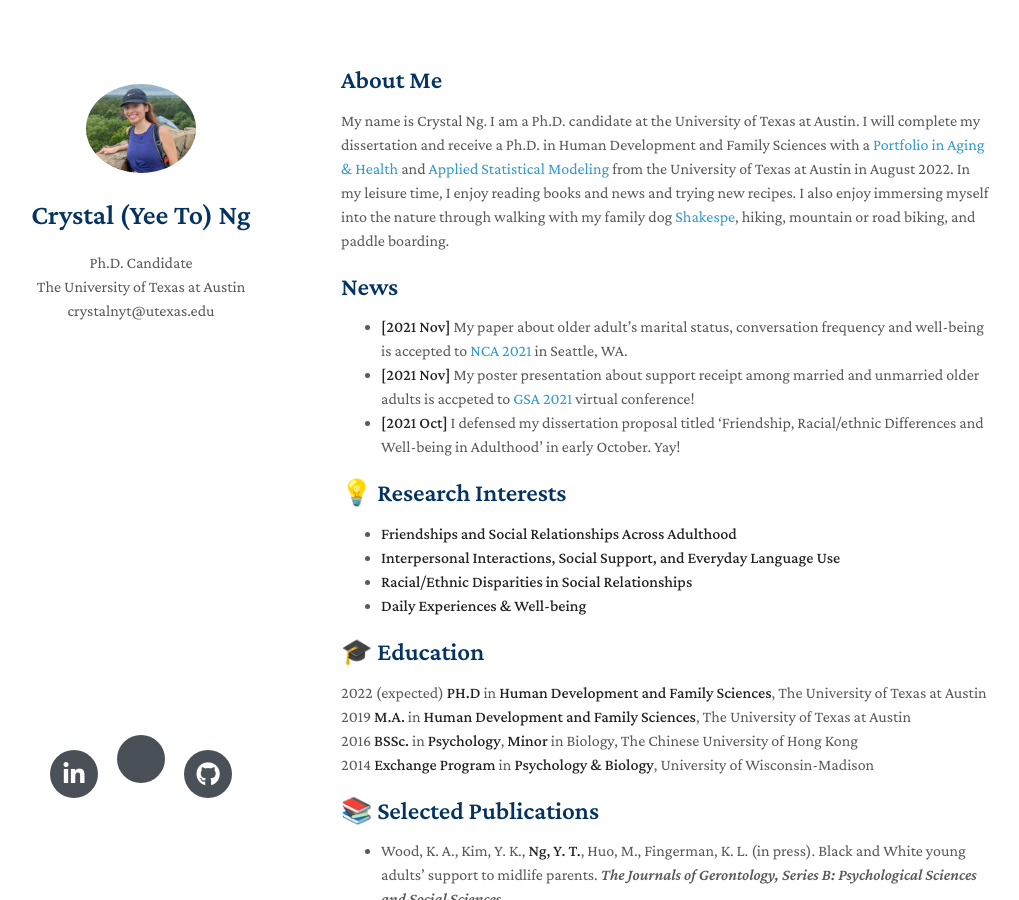
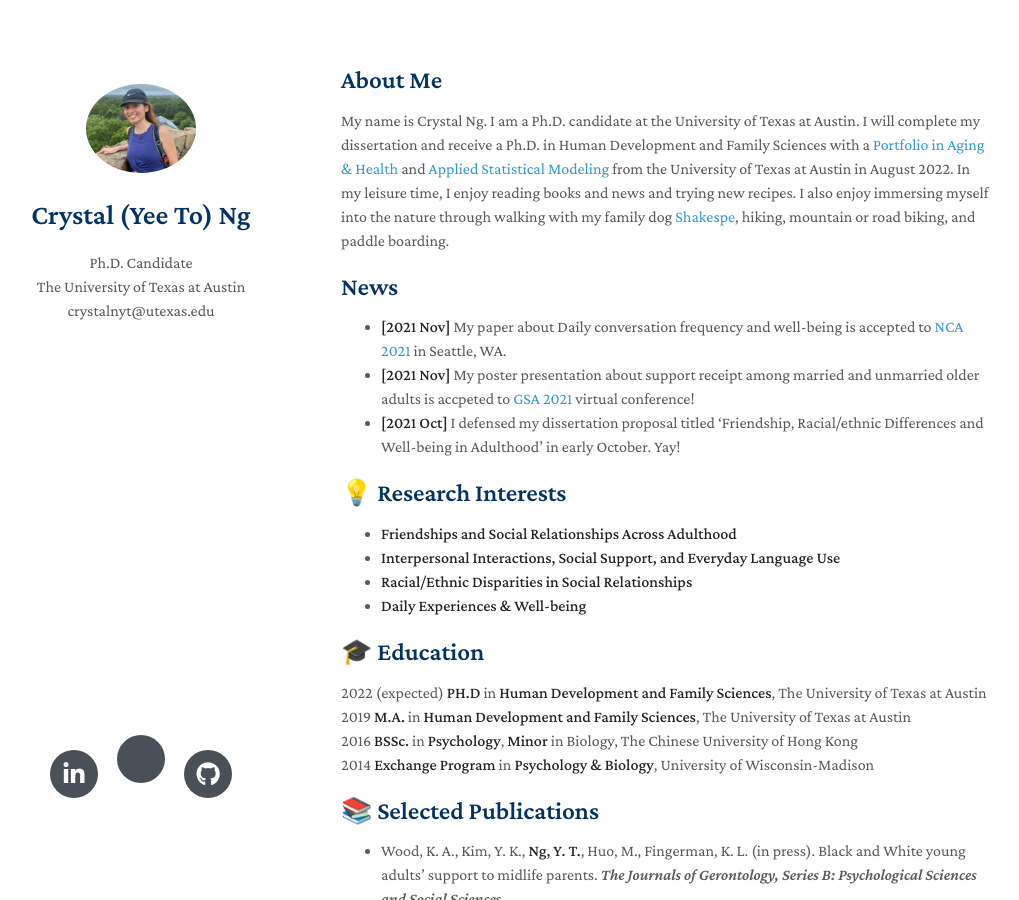
Before and after one commit to Crystal-ng/Crystal-ng.github.io, a Jekyll site: the page built from index.md, in a window 1280 px wide and 900 px high. Shown: the whole window, without its empty margins (129-1148 px from the left). Built offline with Jekyll 4.4.1, drawn with Linux system fonts in a browser that asks for light colours; nearby versions of some CDN libraries; a style sheet for code colours, icons or effects is not loaded; our own code applies the rules of GitHub Pages for plain Markdown files.

Commit message:
Update index.md

```diff
--- a/index.md
+++ b/index.md
@@ -11,7 +11,7 @@ My name is Crystal Ng. I am a Ph.D. candidate at the University of Texas at Aust
 
 ## News
 
-- **[2021 Nov]** My paper about older adult’s marital status, conversation frequency and well-being is accepted to [NCA 2021](https://www.natcom.org/) in Seattle, WA.
+- **[2021 Nov]** My paper about Daily conversation frequency and well-being is accepted to [NCA 2021](https://www.natcom.org/) in Seattle, WA.
 - **[2021 Nov]** My poster presentation about support receipt among married and unmarried older adults is accpeted to [GSA 2021](https://www.gsa2021.org/) virtual conference!
 - **[2021 Oct]** I defensed my dissertation proposal titled 'Friendship, Racial/ethnic Differences and Well-being in Adulthood' in early October. Yay!
 
```
